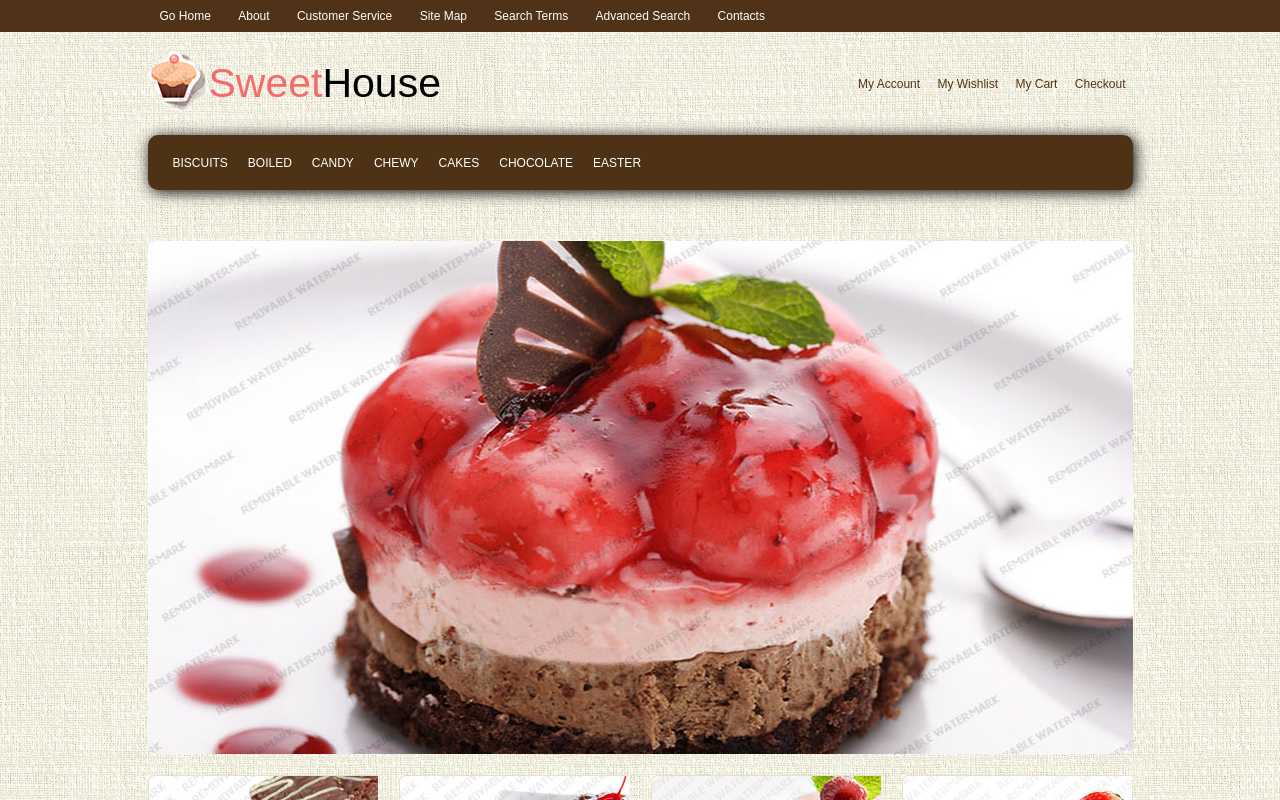
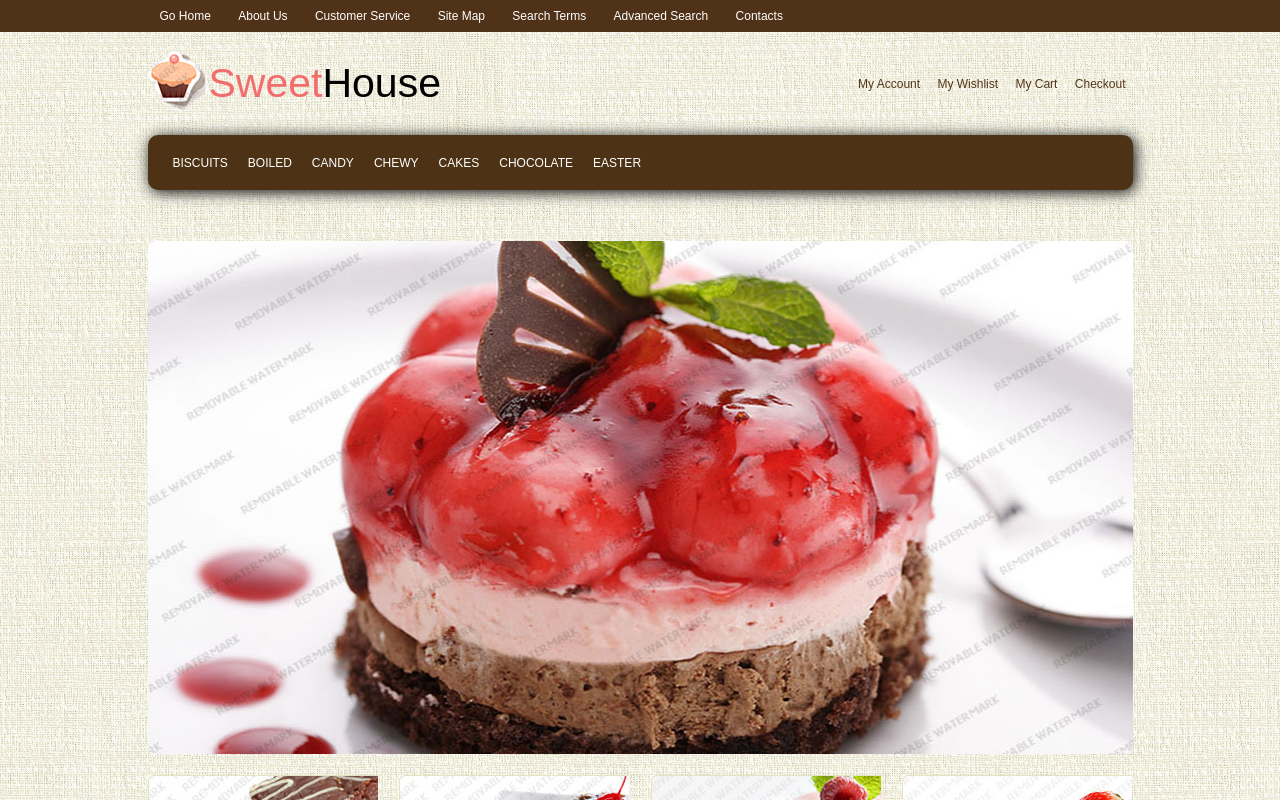
Before and after one commit to AyratGaziev/cake, a plain HTML site: page index.html in a window 1280 px wide. Shown: the top 800 px of the page. Drawn offline with Linux system fonts and the light colour scheme.

Commit message:
new about

```diff
--- a/index.html
+++ b/index.html
@@ -10,7 +10,7 @@
 		<nav class="topMenu">
 			<div class="container">
 				<a href="#" class="linkTop">Go Home</a>
-				<a href="#" class="linkTop">About</a>
+				<a href="#" class="linkTop">About Us</a>
 				<a href="#" class="linkTop">Customer Service</a>
 				<a href="#" class="linkTop">Site Map</a>
 				<a href="#" class="linkTop">Search Terms</a>
```
